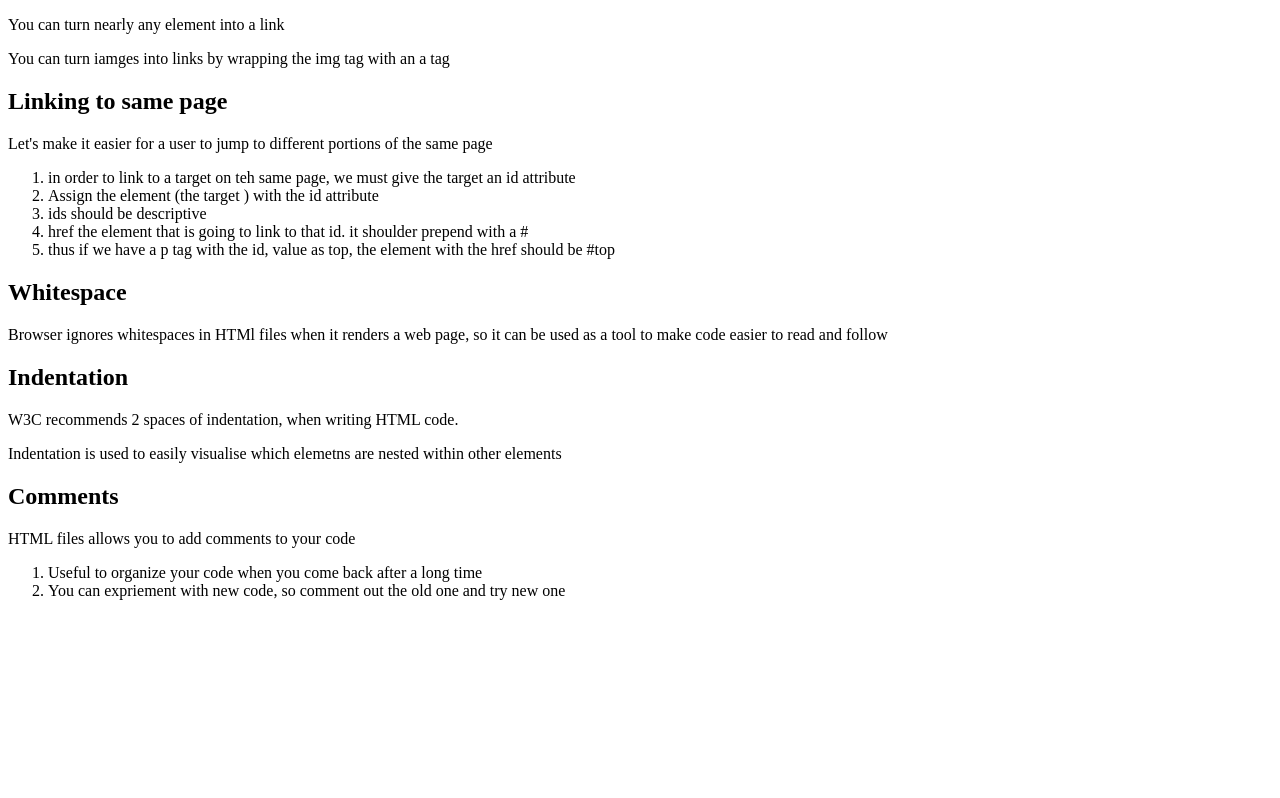
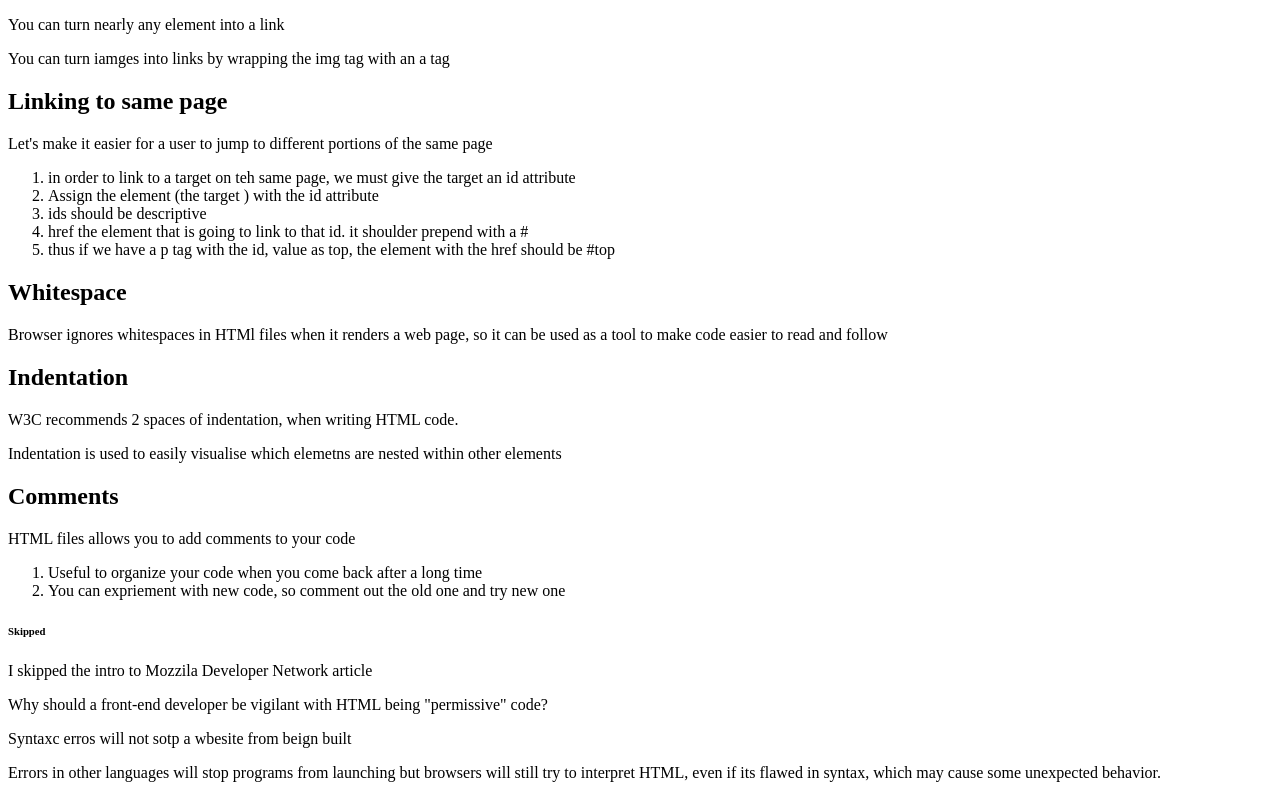
Before and after one commit to raitayami/HTML, a plain HTML site: page Strucutre/index.html in a window 1280 px wide. Shown: the part 1300-2098 px from the top of the page. Before the commit the page ends 1916 px from the top, so only its background shows below. Drawn offline with Linux system fonts and the light colour scheme.

Commit message:
Added info in the strcuture section to close it off

```diff
--- a/Strucutre/index.html
+++ b/Strucutre/index.html
@@ -105,5 +105,15 @@
         <li>You can expriement with new code, so comment out the old one and try new one</li>
     </ol>
 
+
+    <h6>Skipped</h6>
+
+    <p>I skipped the intro to Mozzila Developer Network article</p>
+
+    <p>Why should a front-end developer be vigilant with HTML being "permissive" code?</p>
+    <p>Syntaxc erros will not sotp a wbesite from beign built</p>
+    <p>Errors in other languages will stop programs from launching but browsers will still try to interpret HTML, even if its flawed in syntax, which may cause some unexpected behavior.</p>
+
+
 </body>
 </html>
```
Also changed, not shown: Tables/index.html (added), 2 other files.
